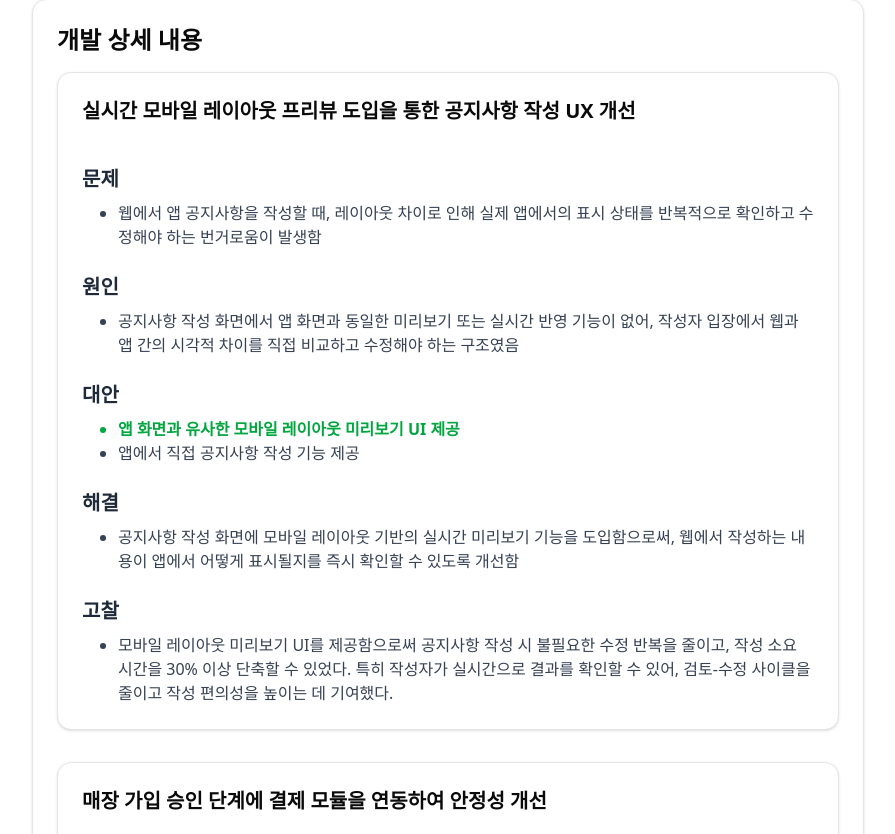
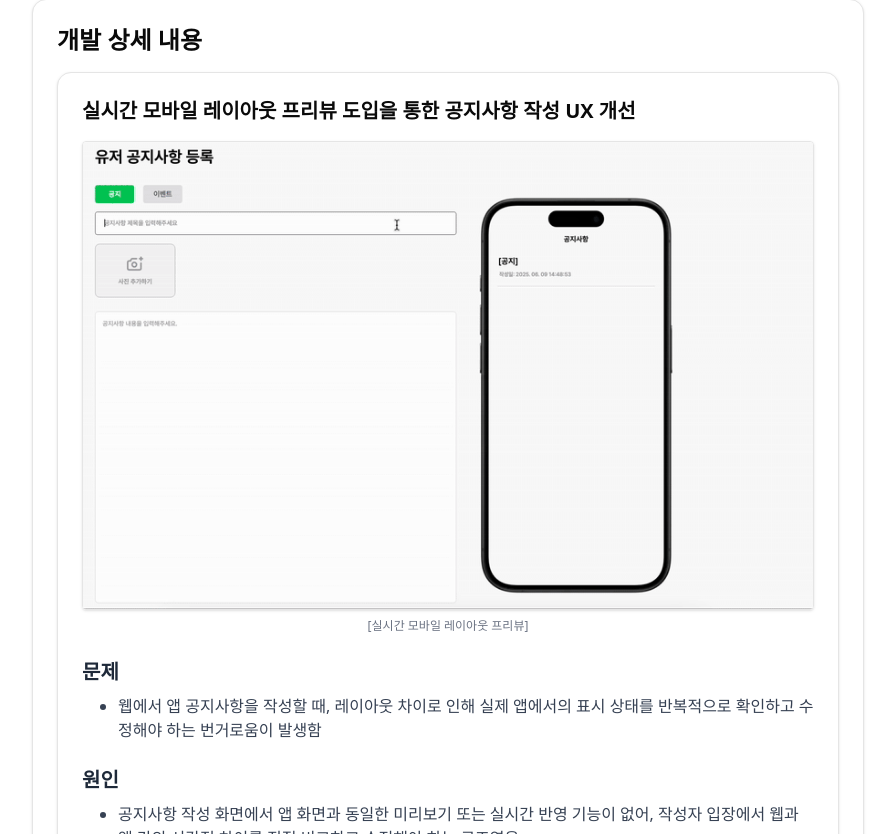
Before and after one commit to BangDori/bangdori-portfolio, a Next.js app: page /experience/admin-page in a window 1280 px wide. Shown: the part 326-1160 px from the top of the page, without its empty margins (192-1087 px from the left). Built offline with nearby package versions, Linux system fonts and the light colour scheme.

Commit message:
공지사항 프리뷰 gif

```diff
--- a/constants/admin.ts
+++ b/constants/admin.ts
@@ -1,7 +1,12 @@
 const adminDetail = [
   {
     title: '실시간 모바일 레이아웃 프리뷰 도입을 통한 공지사항 작성 UX 개선',
-    images: [],
+    images: [
+      {
+        src: '/admin/notice-preview.gif',
+        caption: '[실시간 모바일 레이아웃 프리뷰]',
+      },
+    ],
     problem:
       '웹에서 앱 공지사항을 작성할 때, 레이아웃 차이로 인해 실제 앱에서의 표시 상태를 반복적으로 확인하고 수정해야 하는 번거로움이 발생함',
     cause: [
```
Also changed, not shown: public/admin/notice-preview.gif (added).
